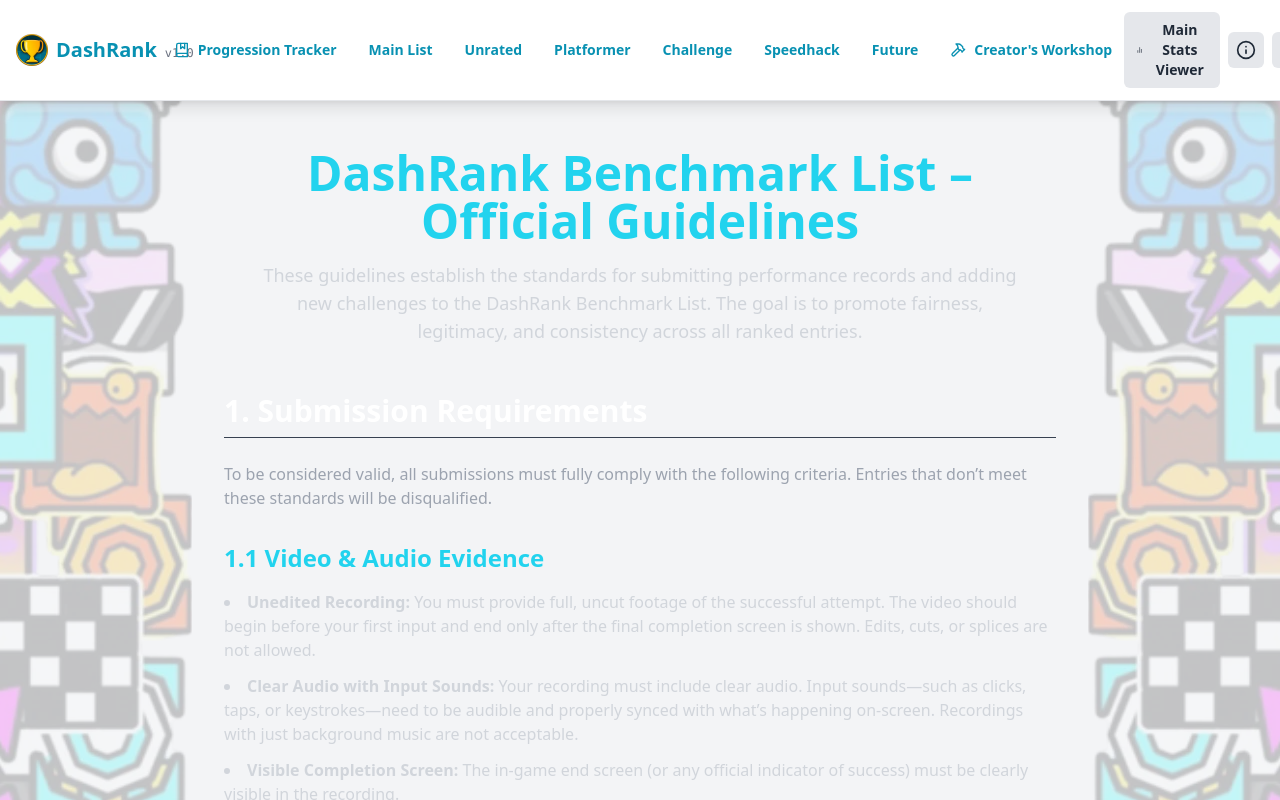
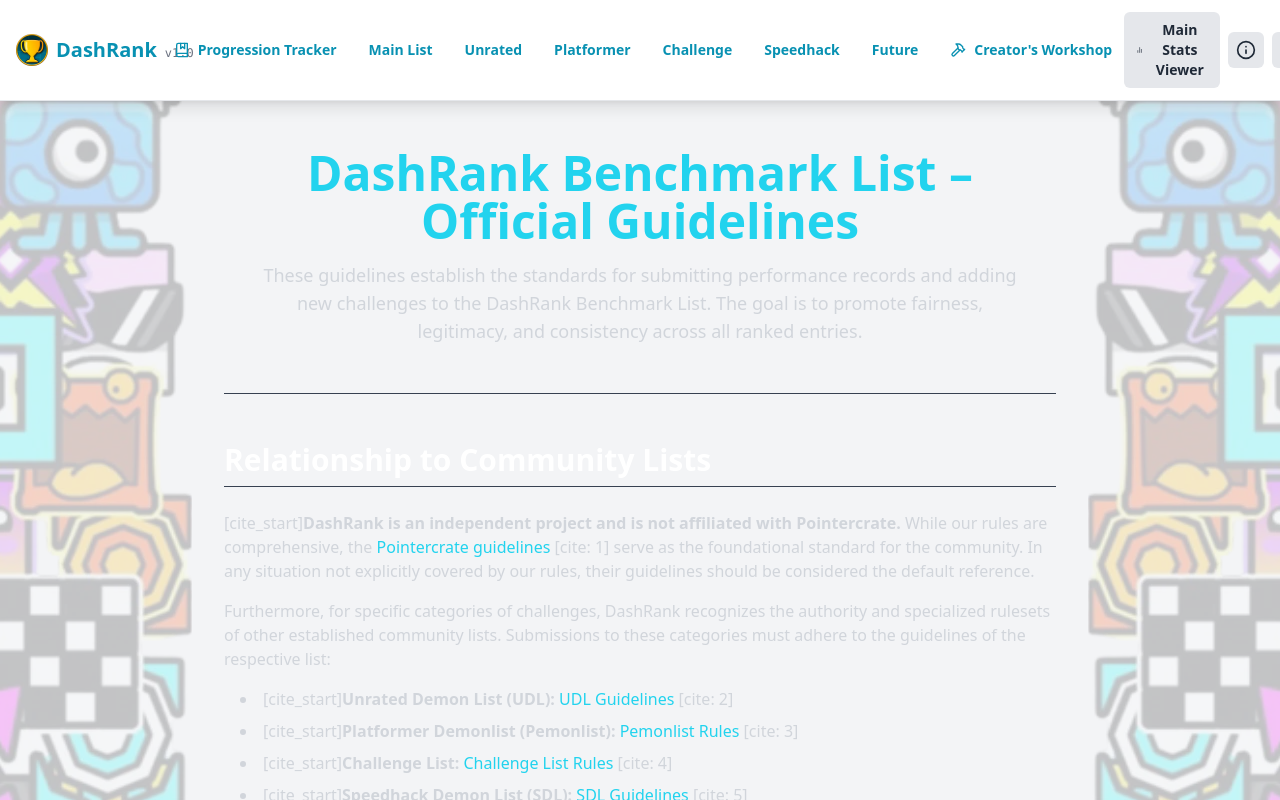
Before and after one commit to Woblu/DashRank, a React (Vite) app: page /guidelines in a window 1280 px wide. Shown: the top 800 px of the page. Built offline with nearby package versions, Linux system fonts and the light colour scheme.

Commit message:
Guidelines update

```diff
--- a/src/pages/GuidelinesPage.jsx
+++ b/src/pages/GuidelinesPage.jsx
@@ -13,7 +13,38 @@
         </p>
       </div>
 
-      <div className="space-y-12">
+      <hr className="border-gray-700" />
+
+      {/* New Section */}
+      <section className="my-12">
+        <h2 className="text-3xl font-bold text-white mb-6 border-b border-gray-700 pb-2">Relationship to Community Lists</h2>
+        <div className="space-y-4 text-gray-300">
+          <p>
+            [cite_start]<strong>DashRank is an independent project and is not affiliated with Pointercrate.</strong> While our rules are comprehensive, the <a href="https://www.pointercrate.com/guidelines/index" target="_blank" rel="noopener noreferrer" className="text-cyan-400 hover:underline">Pointercrate guidelines</a> [cite: 1] serve as the foundational standard for the community. In any situation not explicitly covered by our rules, their guidelines should be considered the default reference.
+          </p>
+          <p>
+            Furthermore, for specific categories of challenges, DashRank recognizes the authority and specialized rulesets of other established community lists. Submissions to these categories must adhere to the guidelines of the respective list:
+          </p>
+          <ul className="list-disc list-inside space-y-2 pl-4">
+            <li>
+              [cite_start]<strong>Unrated Demon List (UDL):</strong> <a href="https://udl.pages.dev/#/" target="_blank" rel="noopener noreferrer" className="text-cyan-400 hover:underline">UDL Guidelines</a> [cite: 2]
+            </li>
+            <li>
+              [cite_start]<strong>Platformer Demonlist (Pemonlist):</strong> <a href="https://pemonlist.com/rules" target="_blank" rel="noopener noreferrer" className="text-cyan-400 hover:underline">Pemonlist Rules</a> [cite: 3]
+            </li>
+            <li>
+              [cite_start]<strong>Challenge List:</strong> <a href="https://docs.google.com/document/d/1_rtzUbfCGQY-j5AYGtnYwjcpYQ_G54jy_6sTHAcNENQ/edit?tab=t.0" target="_blank" rel="noopener noreferrer" className="text-cyan-400 hover:underline">Challenge List Rules</a> [cite: 4]
+            </li>
+            <li>
+              [cite_start]<strong>Speedhack Demon List (SDL):</strong> <a href="https://sdlpages.pro/#/" target="_blank" rel="noopener noreferrer" className="text-cyan-400 hover:underline">SDL Guidelines</a> [cite: 5]
+            </li>
+          </ul>
+        </div>
+      </section>
+
+      <hr className="border-gray-700" />
+
+      <div className="space-y-12 mt-12">
         {/* Section 1: Submission Requirements */}
         <section>
           <h2 className="text-3xl font-bold text-white mb-6 border-b border-gray-700 pb-2">1. Submission Requirements</h2>
```
